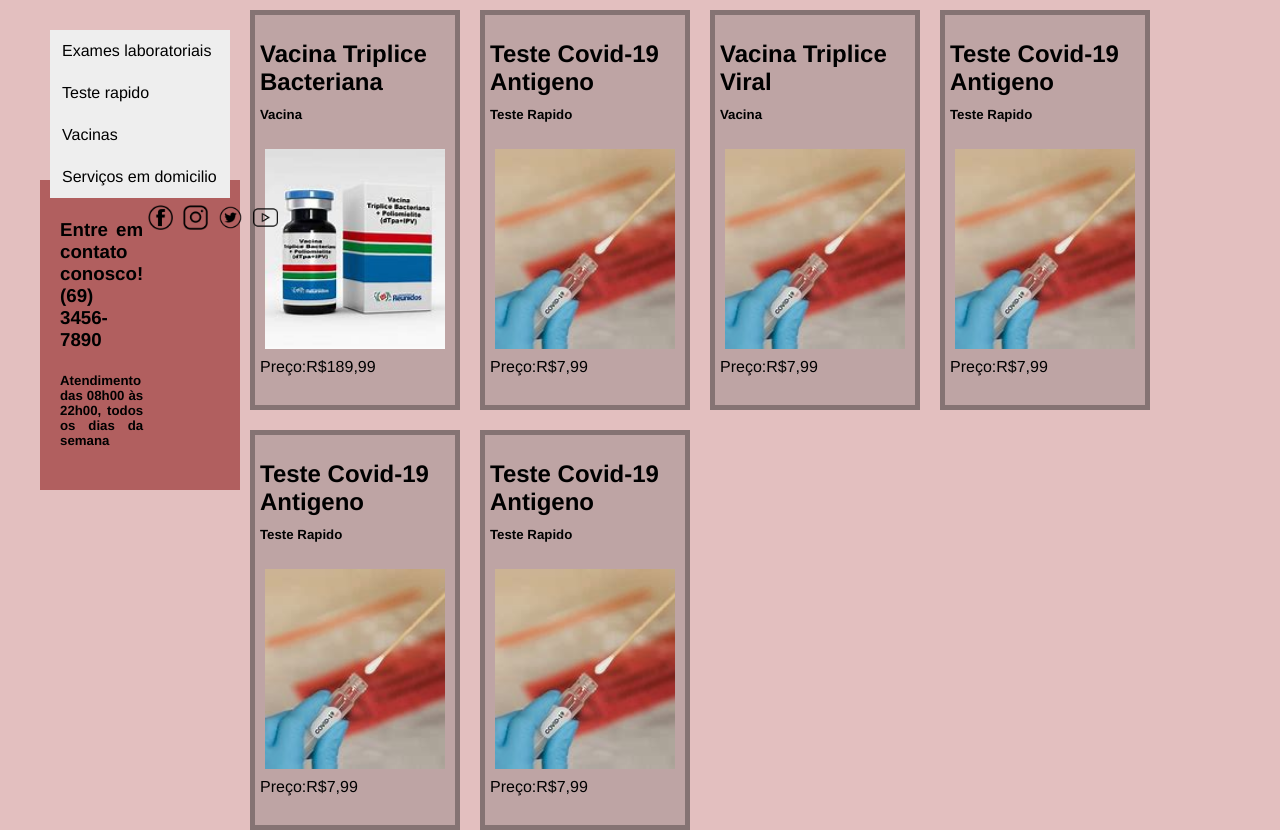
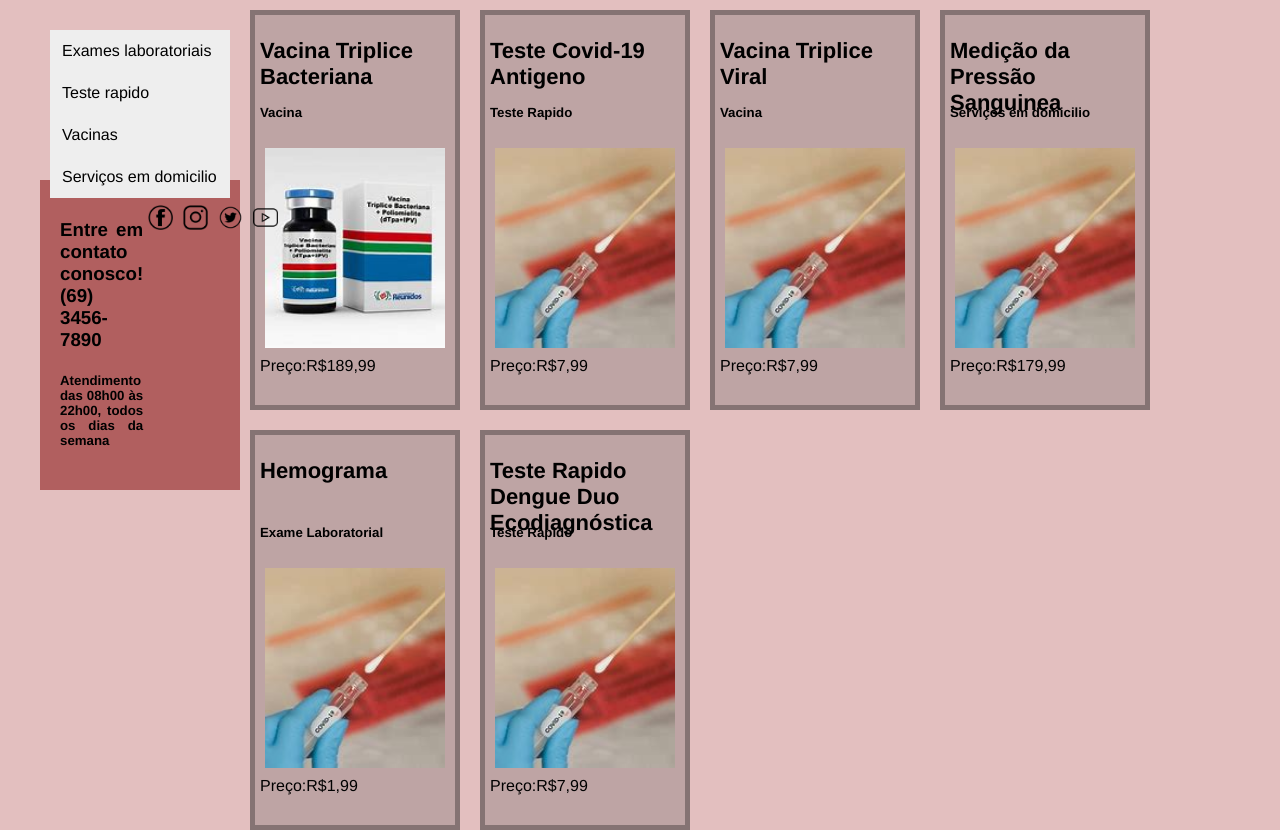
Before and after one commit to Po747o/Pharmacy, a PHP site: page /servicosevacinas.html in a window 1280 px wide. Shown: the part 231-1061 px from the top of the page. Run offline with PHP 8.4, Linux system fonts and the light colour scheme.

Commit message:
Atulização (Nano) 14/04

```diff
--- a/css/layoutprodutos.css
+++ b/css/layoutprodutos.css
@@ -15,8 +15,8 @@
 }
 
 .images img {
-    height: 180px;
     width: 180px;
+    height: 200px;
     margin: 5px 5px 5px 5px;
 }
 
--- a/css/layoutservicosevacinas.css
+++ b/css/layoutservicosevacinas.css
@@ -54,3 +54,6 @@
     height: 200px;
     margin: 5px 5px 5px 5px;
 }
+h2{
+    font-size: 22px;
+}
--- a/servicosevacinas.html
+++ b/servicosevacinas.html
@@ -58,25 +58,25 @@
         </div>
 
         <div class="card">
-            <h2>Teste Covid-19 Antigeno</h2>
-            <h5>Teste Rapido</h5>
+            <h2>Medição da Pressão Sanguinea</h2>
+            <h5>Serviços em domicilio</h5>
             <div class="images">
                 <img src="imagens/Covid Antigeno.jpeg" alt="#">
             </div>
-            Preço:R$7,99
+            Preço:R$179,99
         </div>
 
         <div class="card">
-            <h2>Teste Covid-19 Antigeno</h2>
-            <h5>Teste Rapido</h5>
+            <h2>Hemograma</h2>
+            <h5>Exame Laboratorial</h5>
             <div class="images">
                 <img src="imagens/Covid Antigeno.jpeg" alt="#">
             </div>
-            Preço:R$7,99
+            Preço:R$1,99
         </div>
 
         <div class="card">
-            <h2>Teste Covid-19 Antigeno</h2>
+            <h2>Teste Rapido Dengue Duo Ecodiagnóstica</h2>
             <h5>Teste Rapido</h5>
             <div class="images">
                 <img src="imagens/Covid Antigeno.jpeg" alt="#">
```
